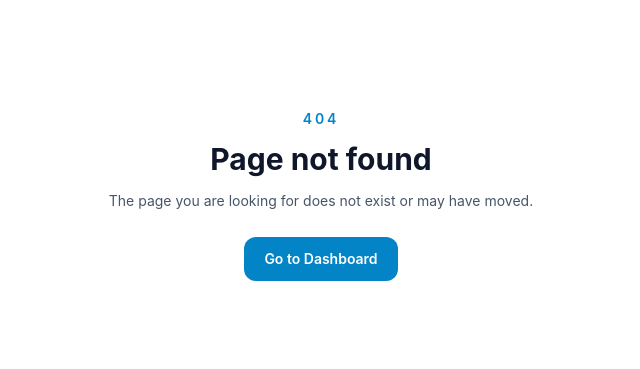
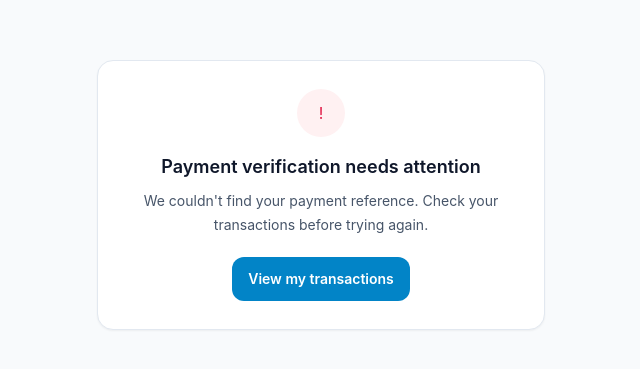
Before and after one commit to Serkel-Whally/Hkup, a Next.js app in the folder packages/frontend/: page /payment/callback in a window 1280 px wide. Before the commit this address had no page. Shown: the part 205-574 px from the top of the page, without its empty margins (319-959 px from the left). Built offline with nearby package versions, Linux system fonts and the light colour scheme; no server answers.

Commit message:
Verify Paystack redirect callback against backend

```diff
--- /dev/null
+++ b/packages/frontend/app/payment/callback/page.tsx
@@ -0,0 +1,65 @@
+"use client";
+
+import { Suspense, useEffect, useState } from "react";
+import { useRouter, useSearchParams } from "next/navigation";
+import { authHeaders, getAuthSession } from "@/app/lib/auth";
+
+function PaymentCallbackContent() {
+  const params = useSearchParams();
+  const router = useRouter();
+  const [message, setMessage] = useState("Confirming your payment securely…");
+  const [failed, setFailed] = useState(false);
+
+  useEffect(() => {
+    const reference = params.get("reference") || params.get("trxref");
+    if (!reference) {
+      setMessage("We couldn't find your payment reference. Check your transactions before trying again.");
+      setFailed(true);
+      return;
+    }
+    if (!getAuthSession()?.token) {
+      router.replace(`/login?next=${encodeURIComponent(`/payment/callback?reference=${reference}`)}`);
+      return;
+    }
+
+    let cancelled = false;
+    const verify = async () => {
+      try {
+        const apiUrl = process.env.NEXT_PUBLIC_API_URL || "http://localhost:5000";
+        const response = await fetch(`${apiUrl}/api/payments/paystack/verify`, {
+          method: "POST",
+          headers: { "Content-Type": "application/json", ...authHeaders() },
+          body: JSON.stringify({ reference }),
+        });
+        const result = await response.json();
+        if (!response.ok || result.order?.paymentStatus !== "PAID") {
+          throw new Error(result.error || "Payment is not confirmed yet. Please contact support if you were charged.");
+        }
+        if (!cancelled) router.replace(`/transactions/${encodeURIComponent(reference)}`);
+      } catch (error) {
+        if (cancelled) return;
+        setMessage(error instanceof Error ? error.message : "We couldn't verify this payment.");
+        setFailed(true);
+      }
+    };
+    void verify();
+    return () => { cancelled = true; };
+  }, [params, router]);
+
+  return (
+    <main className="flex min-h-screen items-center justify-center bg-slate-50 px-5">
+      <section className="w-full max-w-md rounded-2xl border border-slate-200 bg-white p-7 text-center shadow-sm">
+        <div className={`mx-auto mb-4 flex h-12 w-12 items-center justify-center rounded-full ${failed ? "bg-rose-50 text-rose-600" : "bg-sky-50 text-sky-600"}`} aria-hidden="true">
+          {failed ? "!" : "…"}
+        </div>
+        <h1 className="text-lg font-semibold text-slate-900">{failed ? "Payment verification needs attention" : "Verifying payment"}</h1>
+        <p className="mt-2 text-sm leading-6 text-slate-600" role={failed ? "alert" : "status"}>{message}</p>
+        {failed ? <button type="button" onClick={() => router.push("/transactions")} className="mt-5 rounded-xl bg-sky-600 px-4 py-2.5 text-sm font-semibold text-white">View my transactions</button> : null}
+      </section>
+    </main>
+  );
+}
+
+export default function PaymentCallbackPage() {
+  return <Suspense fallback={<main className="flex min-h-screen items-center justify-center text-sm text-slate-500">Loading payment status…</main>}><PaymentCallbackContent /></Suspense>;
+}
```
